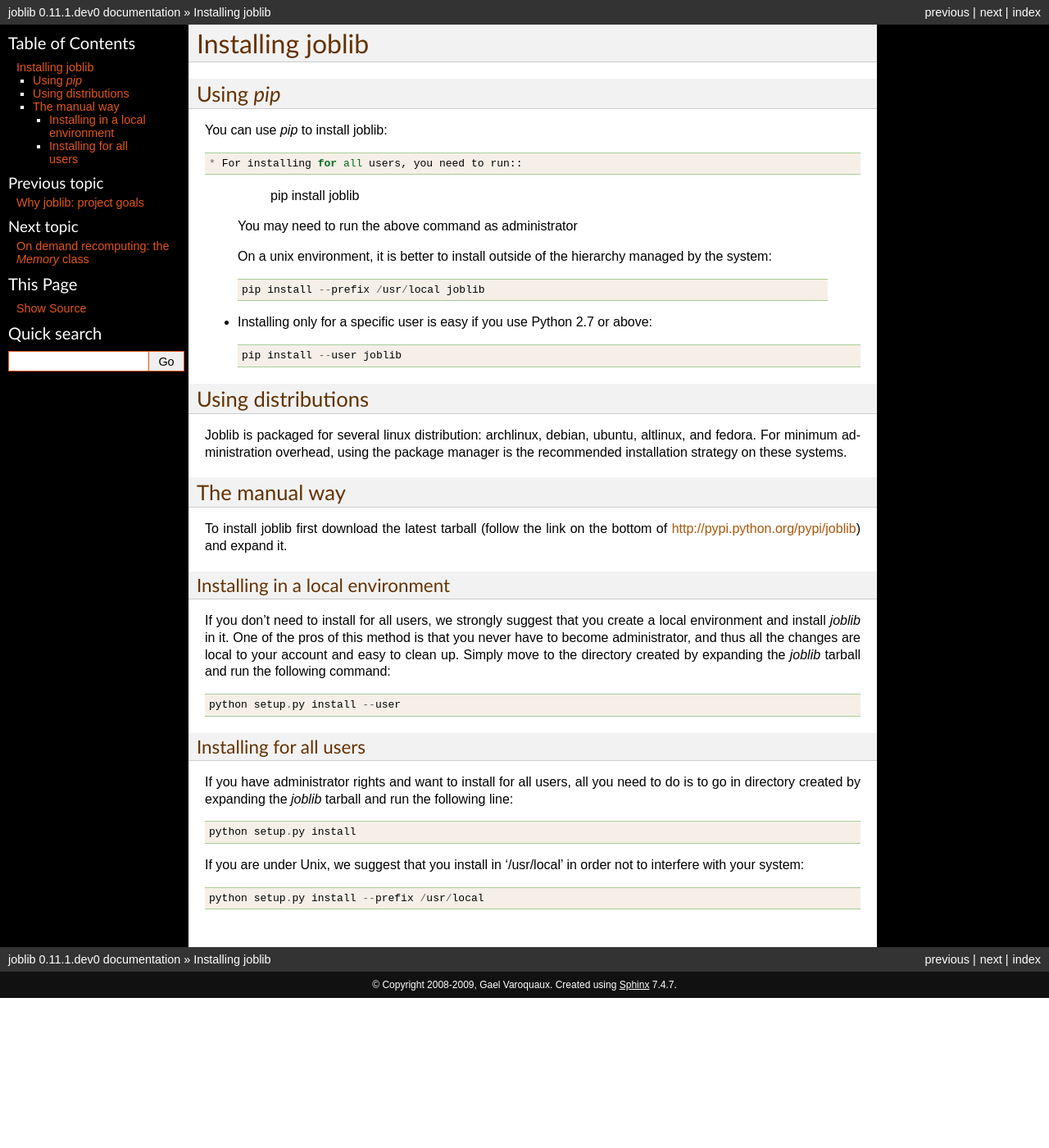
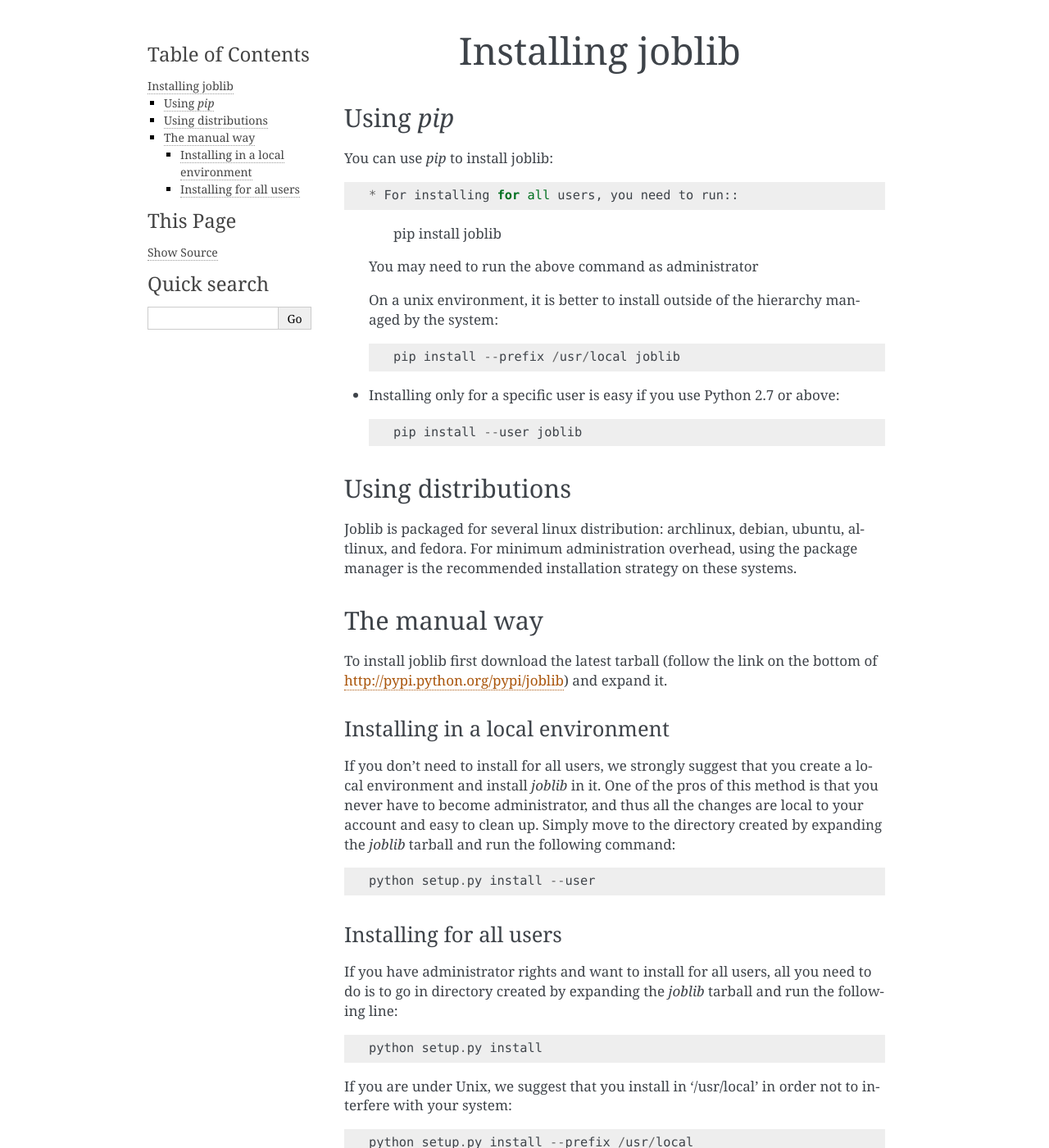
Before and after one commit to joblib/joblib, a Sphinx documentation site: the page built from doc/installing.rst, in a window 1280 px wide and 1400 px high. Shown: the whole window at 82% size. Built offline with Sphinx 7.4.7, drawn with Linux system fonts in a browser that asks for light colours; formulas are drawn with MathJax 3; pages that are not in the unit, such as notebooks, are missing from menus; some of the changed text lies outside the part shown.

Commit message:
Restyle the website (#601)
* Change sphinx theme

* style

* Add CSS

* Remove extra line

* PEP8

```diff
--- /dev/null
+++ b/doc/_static/custom.css
@@ -0,0 +1,4 @@
+div.body h1 {
+    text-align: center;
+    font-size: 270%;
+}
--- a/doc/conf.py
+++ b/doc/conf.py
@@ -68,7 +68,7 @@ master_doc = 'index'
 
 # General information about the project.
 project = 'joblib'
-copyright = '2008-2009, Gael Varoquaux'
+copyright = '2008-2018, Joblib developers'
 
 # The version info for the project you're documenting, acts as replacement for
 # |version| and |release|, also used in various other places throughout the
@@ -144,7 +144,7 @@ trim_doctest_flags = True
 # Add any paths that contain custom static files (such as style sheets) here,
 # relative to this directory. They are copied after the builtin static files,
 # so a file named "default.css" will overwrite the builtin "default.css".
-# html_static_path = ['_static']
+html_static_path = ['_static']
 
 # If not '', a 'Last updated on:' timestamp is inserted at every page bottom,
 # using the given strftime format.
@@ -219,25 +219,22 @@ latex_documents = [
 # If false, no module index is generated.
 #latex_use_modindex = True
 
-html_theme = 'classic'
+html_theme = 'alabaster'
 
 html_theme_options = {
-#    "bgcolor": "#fff",
-#    "footertextcolor": "#666",
-    "relbarbgcolor": "#333",
-#    "relbarlinkcolor": "#445481",
-#    "relbartextcolor": "#445481",
-    "sidebarlinkcolor": "#e15617",
-    "sidebarbgcolor": "#000",
-#    "sidebartextcolor": "#333",
-    "footerbgcolor": "#111",
-    "linkcolor": "#aa560c",
-#    "bodyfont": '"Lucida Grande",Verdana,Lucida,Helvetica,Arial,sans-serif',
-#    "headfont": "georgia, 'bitstream vera sans serif', 'lucida grande',
-#                       helvetica, verdana, sans-serif",
-#    "headbgcolor": "#F5F5F5",
-    "headtextcolor": "#643200",
-    "codebgcolor": "#f5efe7",
+    'github_repo': 'joblib/joblib',
+    'github_button': 'true',
+    'fixed_sidebar': 'true',
+    'link': '#aa560c',
+    'show_powered_by': 'false',
+    # "relbarbgcolor": "#333",
+    # "sidebarlinkcolor": "#e15617",
+    # "sidebarbgcolor": "#000",
+    # "sidebartextcolor": "#333",
+    # "footerbgcolor": "#111",
+    # "linkcolor": "#aa560c",
+    # "headtextcolor": "#643200",
+    # "codebgcolor": "#f5efe7",
 }
 
 
--- a/joblib/__init__.py
+++ b/joblib/__init__.py
@@ -1,5 +1,5 @@
 """Joblib is a set of tools to provide **lightweight pipelining in
-Python**. In particular, joblib offers:
+Python**. In particular:
 
 1. transparent disk-caching of the output values and lazy re-evaluation
    (memoize pattern)
```
Also changed, not shown: doc/index.rst (+2 -5 lines).
